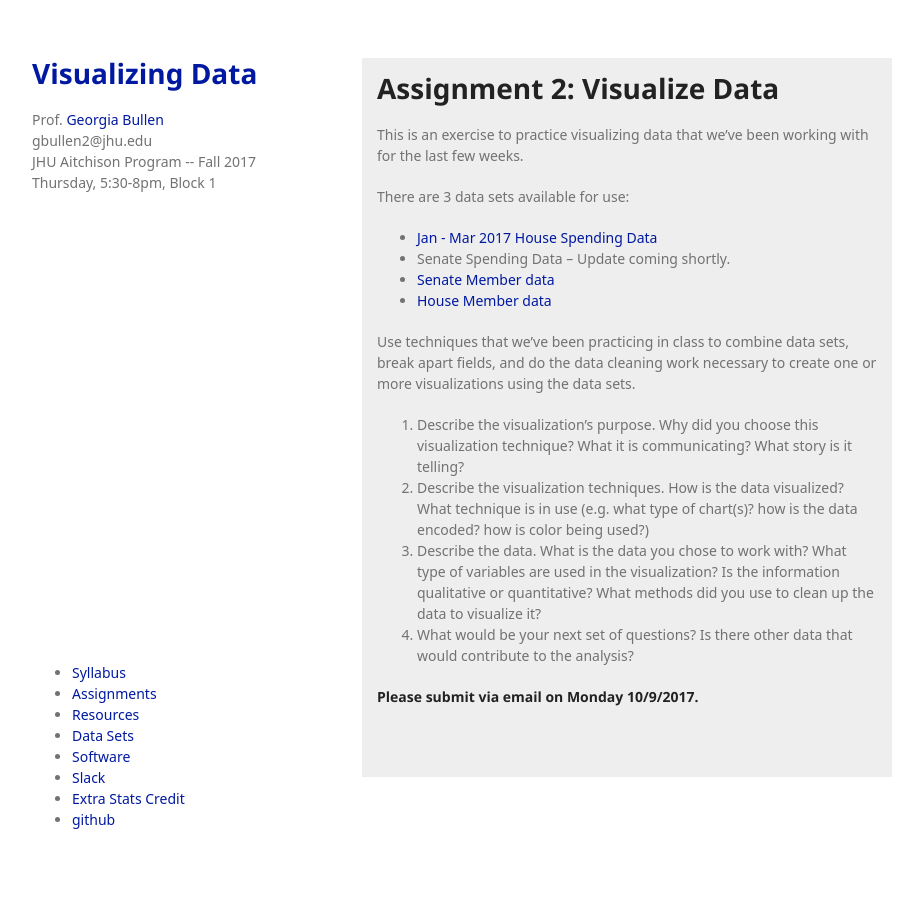
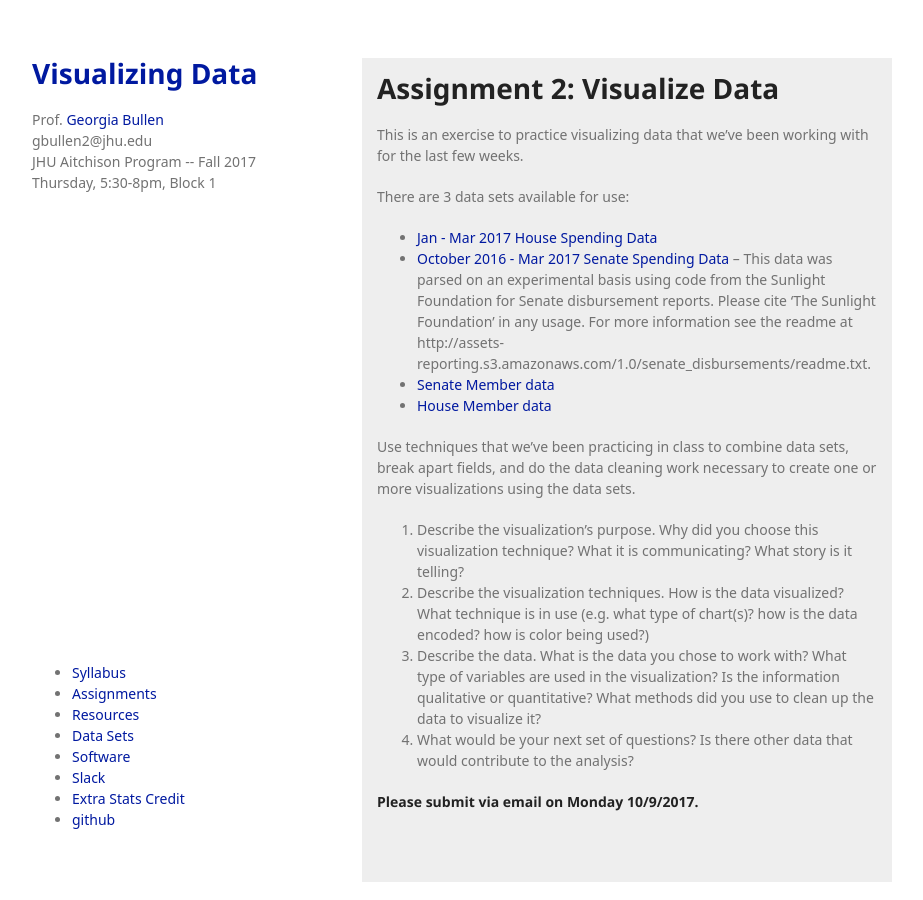
Before and after one commit to georgiamoon/jhu-dv-2017, a Jekyll site: the page built from assignments/assignment-2.md, in a window 1280 px wide. Shown: the whole page, without its empty margins (178-1101 px from the left). Built offline with Jekyll 4.4.1, drawn with Linux system fonts in a browser that asks for light colours; some web fonts are replaced; our own code applies the rules of GitHub Pages for plain Markdown files; a script that is not in the unit is left out.

Commit message:
Fix senate data for assignment 2

```diff
--- a/assignments/assignment-2.md
+++ b/assignments/assignment-2.md
@@ -4,7 +4,7 @@ This is an exercise to practice visualizing data that we've been working with fo
 
 There are 3 data sets available for use:
 - [Jan - Mar 2017 House Spending Data](assignment2data/house_JAN-MAR2017_DETAIL_ONLY.csv)
-- Senate Spending Data -- Update coming shortly.
+- [October 2016 - Mar 2017 Senate Spending Data](assignment2data/115sdoc2_senate_data_cleaned-combined.csv) -- This data was parsed on an experimental basis using code from the Sunlight Foundation for Senate disbursement reports. Please cite 'The Sunlight Foundation' in any usage. For more information see the readme at http://assets-reporting.s3.amazonaws.com/1.0/senate_disbursements/readme.txt.
 - [Senate Member data](assignment2data/senate-propublica.csv)
 - [House Member data](assignment2data/house-propublica.csv)
 
```
Also changed, not shown: 1 other file.
